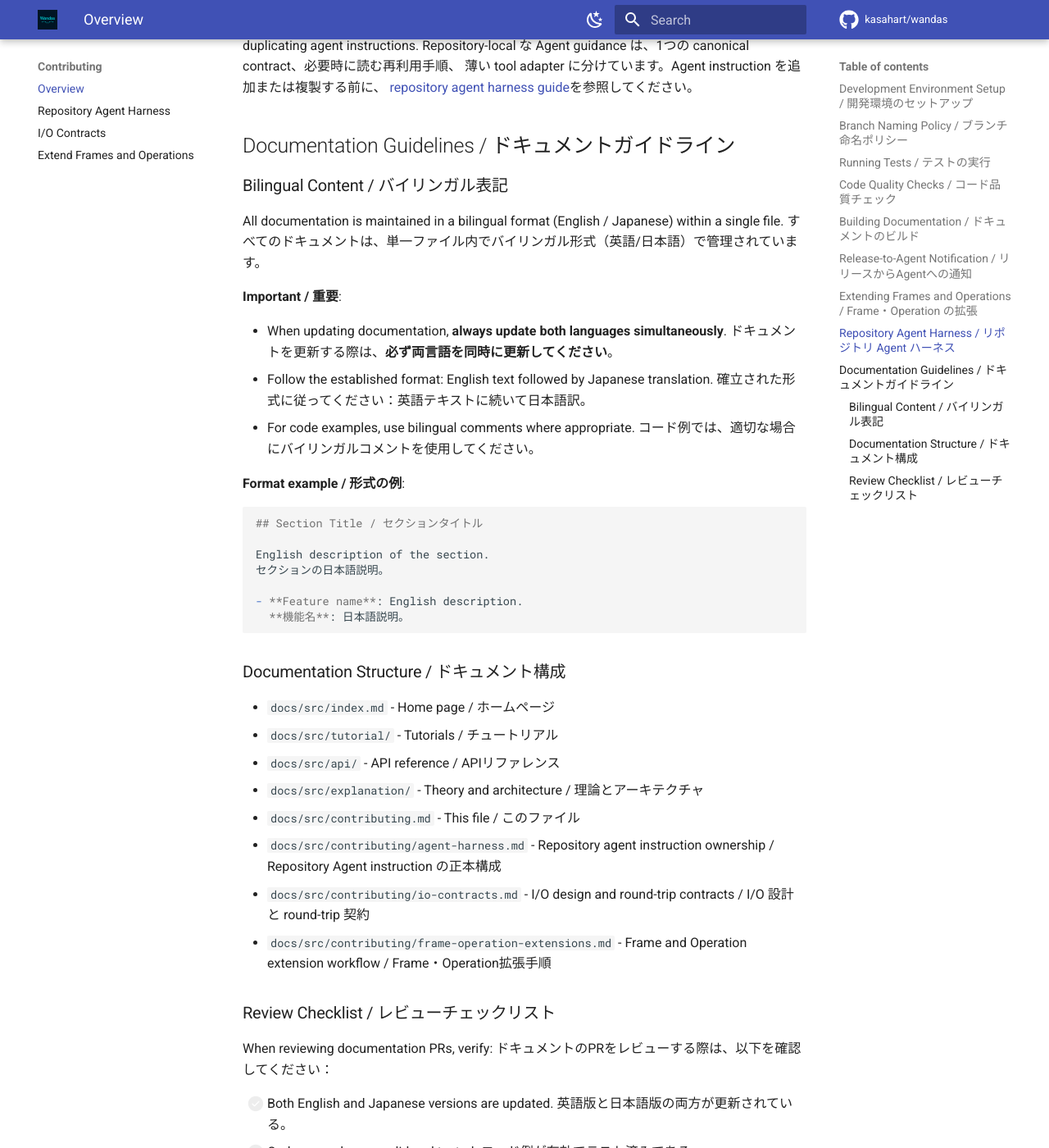
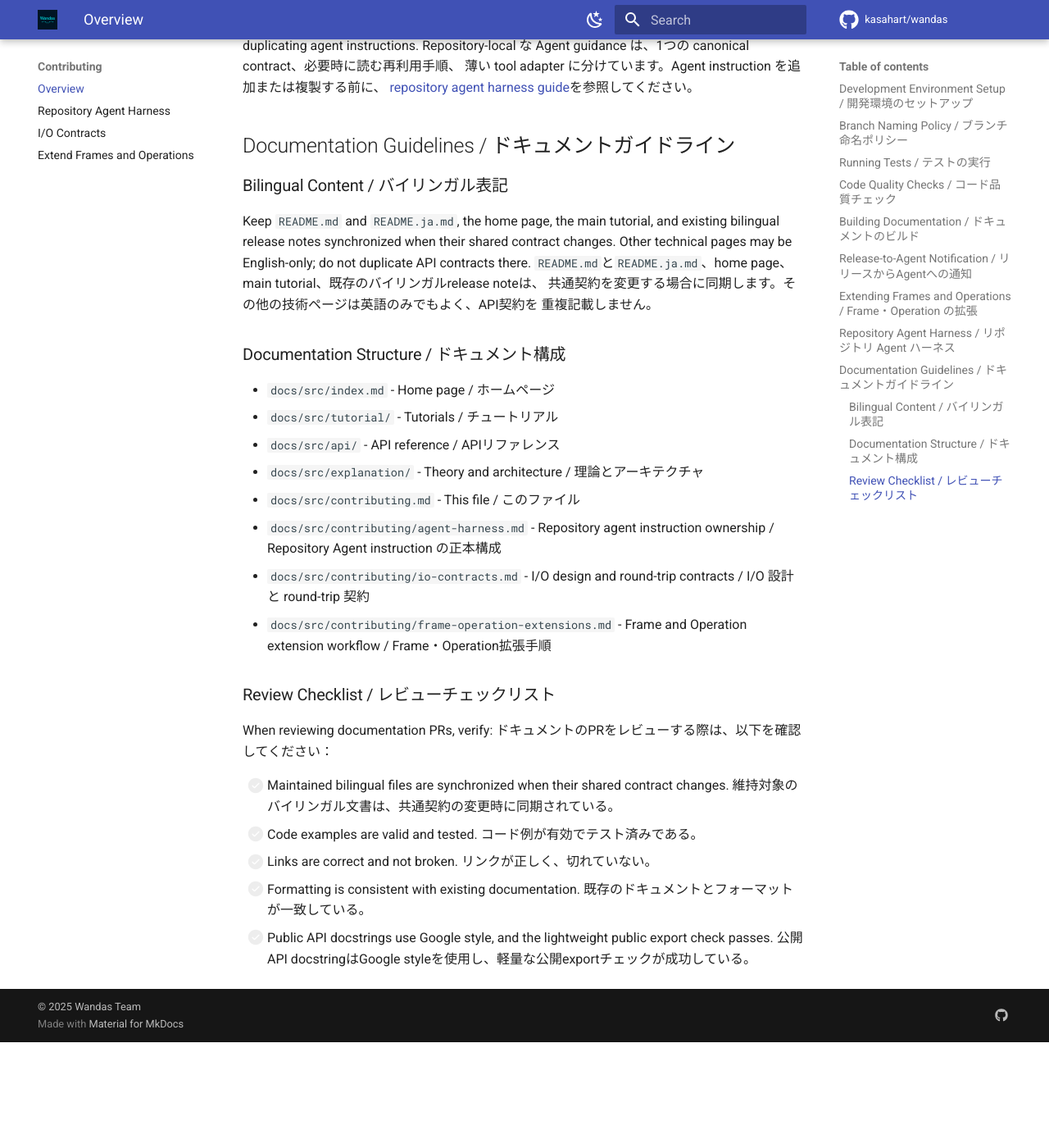
Before and after one commit to kasahart/wandas, an MkDocs documentation site: the page built from docs/src/contributing.md, in a window 1280 px wide and 1400 px high, scrolled down 4144 px. Shown: the whole window at 82% size. Built offline with MkDocs 1.6.1 and Material for MkDocs 9.7.7, drawn with Linux system fonts in a browser that asks for light colours; comment, search, counter and statistics services are not loaded; after the commit the page ends 5415 px from its top, so only the background shows below that.

Commit message:
docs: align docstring and compatibility governance (#385)
* docs: align documentation governance

* test: detect mixed docstring sections

* fix: read docs config as UTF-8

* docs: address compatibility governance review

* fix(docs): validate all recognized docstring sections

* fix(docs): align docstring scanner grammar

* fix(docs): match docstring declarations by identity

* test(docs): bind admonitions to parser identity

* fix(docs): audit supported protocol docstrings

* fix(docs): defer section grammar to Griffe

* fix(docs): model auto parser fence heuristic

* fix(docs): harden docstring syntax boundaries

* docs: shrink governance to public export checks

---------

Co-authored-by: Codex <codex@openai.com>

````diff
--- a/docs/mkdocs.yml
+++ b/docs/mkdocs.yml
@@ -115,6 +115,7 @@ nav:
       - Pipeline Recipe Design: explanation/pipeline-recipe-design.md
       - Pipeline Recipe Developer Guide: explanation/pipeline-recipe-developer-guide.md
   - Release Notes:
+      - Wandas 0.6.2: release-notes/v0.6.2.md
       - Wandas 0.6.1: release-notes/v0.6.1.md
       - Wandas 0.6.0: release-notes/v0.6.0.md
   - Contributing:
--- a/docs/src/contributing.md
+++ b/docs/src/contributing.md
@@ -202,29 +202,12 @@ Repository-local な Agent guidance は、1つの canonical contract、必要時
 
 ### Bilingual Content / バイリンガル表記
 
-All documentation is maintained in a bilingual format (English / Japanese) within a single file.
-すべてのドキュメントは、単一ファイル内でバイリンガル形式（英語/日本語）で管理されています。
-
-**Important / 重要**:
-
-- When updating documentation, **always update both languages simultaneously**.
-  ドキュメントを更新する際は、**必ず両言語を同時に更新してください**。
-- Follow the established format: English text followed by Japanese translation.
-  確立された形式に従ってください：英語テキストに続いて日本語訳。
-- For code examples, use bilingual comments where appropriate.
-  コード例では、適切な場合にバイリンガルコメントを使用してください。
-
-**Format example / 形式の例**:
-
-```markdown
-## Section Title / セクションタイトル
-
-English description of the section.
-セクションの日本語説明。
-
-- **Feature name**: English description.
-  **機能名**: 日本語説明。
-```
+Keep `README.md` and `README.ja.md`, the home page, the main tutorial, and
+existing bilingual release notes synchronized when their shared contract changes.
+Other technical pages may be English-only; do not duplicate API contracts there.
+`README.md`と`README.ja.md`、home page、main tutorial、既存のバイリンガルrelease noteは、
+共通契約を変更する場合に同期します。その他の技術ページは英語のみでもよく、API契約を
+重複記載しません。
 
 ### Documentation Structure / ドキュメント構成
 
@@ -242,11 +225,14 @@ English description of the section.
 When reviewing documentation PRs, verify:
 ドキュメントのPRをレビューする際は、以下を確認してください：
 
-- [ ] Both English and Japanese versions are updated.
-      英語版と日本語版の両方が更新されている。
+- [ ] Maintained bilingual files are synchronized when their shared contract changes.
+      維持対象のバイリンガル文書は、共通契約の変更時に同期されている。
 - [ ] Code examples are valid and tested.
       コード例が有効でテスト済みである。
 - [ ] Links are correct and not broken.
       リンクが正しく、切れていない。
 - [ ] Formatting is consistent with existing documentation.
       既存のドキュメントとフォーマットが一致している。
+- [ ] Public API docstrings use Google style, and the lightweight public export
+      check passes.
+      公開API docstringはGoogle styleを使用し、軽量な公開exportチェックが成功している。
````
Also changed, not shown: docs/src/explanation/public-api-stability.md (+23 -0 lines), docs/src/release-notes/template.md (added, +31 -0 lines), docs/src/release-notes/v0.6.1.md (+0 -16 lines), docs/src/release-notes/v0.6.2.md (added, +23 -0 lines), 14 other files.
